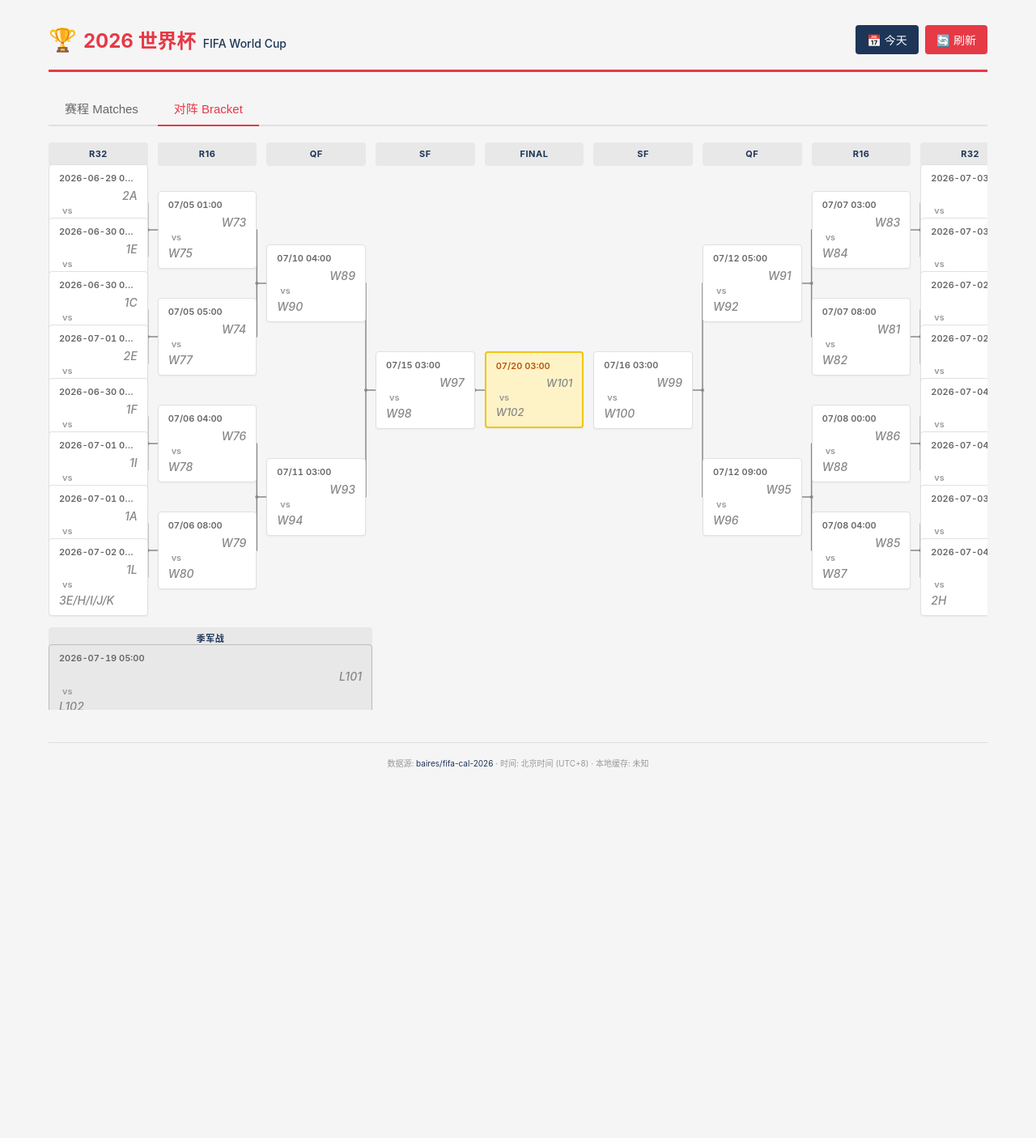
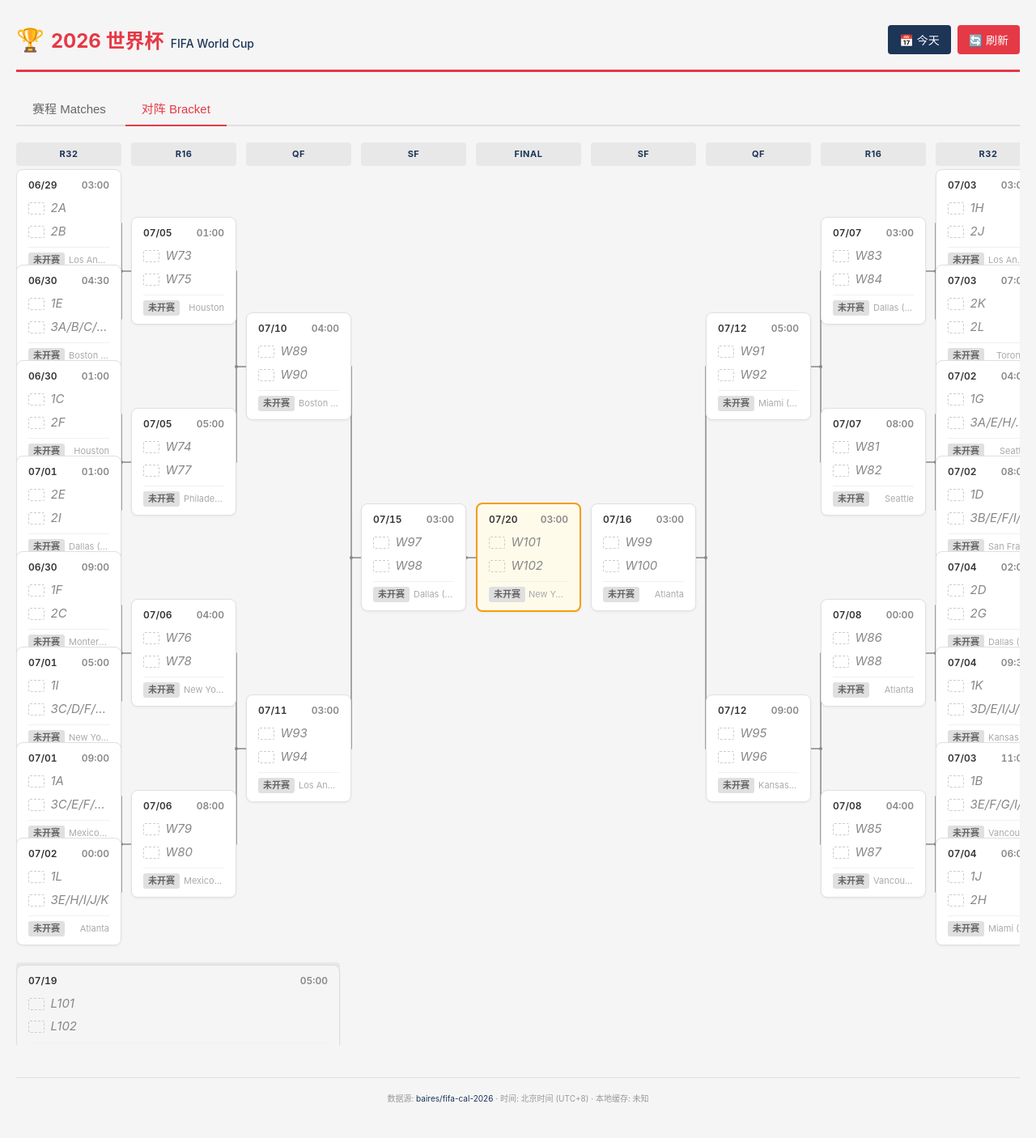
Before and after one commit to tjqiulu/2026worldCupCoverage, a Flask app: page / in a window 1280 px wide. Shown: the whole page at 81% size. Before the commit the page ends 948 px from the top, so only its background shows below. Run offline with Flask 3, Linux system fonts and the light colour scheme; data that the repository does not hold is empty.

Commit message:
feat(plan-032): Bing-style bracket redesign + SW network-first + scrollbar
用户反馈 3 个 UX bug:
1. bracket 初次空白 (SW cache-first 命中 stale main.js)
2. 滚动条丑
3. UI 改 Bing 风格 (大卡片、双行 layout、status 徽章)

修复:
  - src/static/sw.js: CACHE_VERSION v6→v7; same-origin network-first
    (新代码立即生效, 不需 Ctrl+F5)
  - src/static/css/main.css: 卡片 min-height 56→96px, border-radius 4→8px,
    grid 60→110px row, +::-webkit-scrollbar 自定义
  - src/static/js/main.js: _renderBingTeamRow helper + renderMirrorCard 重写
    (3 段式: head 日期+时间 / rows 国旗+队名 / foot status+venue)

验证:
  - 292/292 pytest 通过
  - /api/refresh 触发 qualification cache 更新
  - Flask 端口 8766 跑新代码

🤖 Generated with Claude Code

Co-Authored-By: Claude <noreply@anthropic.com>

```diff
--- a/data/qualification_cache.json
+++ b/data/qualification_cache.json
@@ -1486,6 +1486,6 @@
       }
     ]
   },
-  "generated_at": "2026-06-19T14:04:19.972062+00:00",
+  "generated_at": "2026-06-19T14:21:36.725635+00:00",
   "version": 1
 }
--- a/src/static/css/main.css
+++ b/src/static/css/main.css
@@ -13,8 +13,28 @@ body {
     color: #222;
     line-height: 1.5;
     padding: 16px 20px 40px;
-    max-width: 1200px;
+    max-width: 1400px;
     margin: 0 auto;
+}
+
+/* Plan 032: custom scrollbar styling (Webkit + Firefox) */
+* {
+    scrollbar-width: thin;
+    scrollbar-color: #c0c0c0 transparent;
+}
+*::-webkit-scrollbar {
+    width: 8px;
+    height: 8px;
+}
+*::-webkit-scrollbar-track {
+    background: transparent;
+}
+*::-webkit-scrollbar-thumb {
+    background: #c0c0c0;
+    border-radius: 4px;
+}
+*::-webkit-scrollbar-thumb:hover {
+    background: #a0a0a0;
 }
 
 /* Header */
@@ -498,10 +518,10 @@ footer a:hover {
 
 .bracket-labels-mirror {
     display: grid;
-    grid-template-columns: repeat(9, minmax(120px, 1fr));
+    grid-template-columns: repeat(9, minmax(130px, 1fr));
     gap: 0 12px;
     padding: 0 0 8px;
-    min-width: 1200px;
+    min-width: 1100px;
 }
 
 .bracket-labels-mirror .label {
@@ -518,10 +538,10 @@ footer a:hover {
 
 .bracket-mirror {
     display: grid;
-    grid-template-columns: repeat(9, minmax(120px, 1fr));
-    grid-template-rows: repeat(8, 60px);
-    gap: 6px 12px;
-    min-width: 1200px;
+    grid-template-columns: repeat(9, minmax(130px, 1fr));
+    grid-template-rows: repeat(8, 110px);
+    gap: 8px 12px;
+    min-width: 1100px;
     padding: 8px 0;
     position: relative;
 }
@@ -530,23 +550,23 @@ footer a:hover {
     position: relative;
     background: white;
     border: 1px solid #e0e0e0;
-    border-radius: 4px;
-    padding: 8px 12px;
+    border-radius: 8px;
+    padding: 10px 14px;
     display: flex;
     flex-direction: column;
-    justify-content: center;
+    justify-content: flex-start;
     font-size: 14px;
-    box-shadow: 0 1px 2px rgba(0, 0, 0, 0.05);
+    box-shadow: 0 1px 3px rgba(0, 0, 0, 0.06);
     align-self: center;
-    min-height: 56px;
+    min-height: 96px;
     overflow: hidden;
+    transition: box-shadow 0.15s, transform 0.15s;
 }
 
 .bracket-card:hover {
-    box-shadow: 0 2px 6px rgba(0, 0, 0, 0.12);
-    transform: translateY(-1px);
-    transition: box-shadow 0.15s, transform 0.15s;
-    z-index: 1;
+    box-shadow: 0 4px 12px rgba(0, 0, 0, 0.12);
+    transform: translateY(-2px);
+    z-index: 2;
 }
 
 /* Subtle horizontal connecting lines between columns */
@@ -578,71 +598,142 @@ footer a:hover {
     display: none;
 }
 
+/* Plan 032: Bing-style bracket card layout */
+.bracket-card .bc-head {
+    display: flex;
+    justify-content: space-between;
+    align-items: baseline;
+    margin-bottom: 8px;
+    font-size: 12px;
+    color: #555;
+    font-weight: 600;
+    font-variant-numeric: tabular-nums;
+}
+
 .bracket-card .bc-date {
-    color: #666;
-    font-size: 11px;
-    margin-bottom: 3px;
-    font-variant-numeric: tabular-nums;
-    white-space: nowrap;
-    overflow: hidden;
-    text-overflow: ellipsis;
+    color: #333;
     font-weight: 600;
 }
+
+.bracket-card .bc-time {
+    color: #888;
 }
 
-.bracket-card .bc-teams {
+.bracket-card .bc-rows {
     display: flex;
-    justify-content: space-between;
-    align-items: center;
-    gap: 4px;
-    font-weight: 700;
-    color: #222;
-    font-size: 15px;
+    flex-direction: column;
+    gap: 6px;
+    flex: 1;
+    margin-bottom: 8px;
 }
 
-.bracket-card .bc-team {
+.bracket-card .bc-team-row {
+    display: flex;
+    align-items: center;
+    gap: 8px;
+    min-width: 0;
+    font-size: 15px;
+    font-weight: 600;
+    color: #222;
+}
+
+.bracket-card .bc-team-row .fi {
+    width: 1.3em;
+    height: 1em;
+    flex-shrink: 0;
+}
+
+.bracket-card .bc-flag-placeholder {
+    width: 1.3em;
+    height: 1em;
+    border: 1px dashed #ccc;
+    border-radius: 2px;
+    display: inline-block;
+    flex-shrink: 0;
+    color: transparent;
+}
+
+.bracket-card .bc-team-name {
     flex: 1;
     overflow: hidden;
     text-overflow: ellipsis;
     white-space: nowrap;
-    min-width: 0;
 }
 
-.bracket-card .bc-team.home {
-    text-align: right;
+.bracket-card .bc-team-en {
+    color: #999;
+    font-weight: 400;
+    font-size: 12px;
+    margin-left: 6px;
 }
 
-.bracket-card .bc-vs {
-    color: #999;
+.bracket-card .bc-row-placeholder .bc-team-name {
+    color: #888;
+    font-weight: 400;
+    font-style: italic;
+}
+
+.bracket-card .bc-foot {
+    display: flex;
+    justify-content: space-between;
+    align-items: center;
     font-size: 11px;
-    padding: 0 4px;
-    flex-shrink: 0;
+    color: #888;
+    border-top: 1px solid #f0f0f0;
+    padding-top: 6px;
+    min-height: 0;
+}
+
+.bracket-card .bc-status {
     font-weight: 600;
+    padding: 1px 6px;
+    border-radius: 3px;
+    background: #e0e0e0;
+    color: #666;
+}
+
+.bracket-card .bc-status-final {
+    background: #d4edda;
+    color: #155724;
+}
+
+.bracket-card .bc-status-live {
+    background: #f8d7da;
+    color: #721c24;
 }
 
 .bracket-card .bc-venue {
-    display: none;  /* too narrow in mirror layout */
+    color: #aaa;
+    overflow: hidden;
+    text-overflow: ellipsis;
+    white-space: nowrap;
+    max-width: 50%;
 }
 
 .bracket-card.final {
-    background: #FEF3C7;
-    border-color: #F1C40F;
+    background: #FFFBEB;
+    border-color: #F59E0B;
     border-width: 2px;
-    font-weight: 700;
-}
-
-.bracket-card.final .bc-teams {
-    font-size: 13px;
-}
-
-.bracket-card.final .bc-date {
-    color: #B45309;
-    font-weight: 600;
 }
 
 .bracket-card.third {
-    background-color: #e8e8e8; /* only color, NOT shorthand (clobbers flag-icons bg-image) */
-    border-color: #bbb;
+    background-color: #f5f5f5;
+    border-color: #ddd;
+}
+
+.bracket-card.qualified-locked {
+    border-color: #16A34A;
+    border-width: 2px;
+    background: #F0FDF4;
+}
+
+.bracket-card.qualified-locked .bc-team-row {
+    font-weight: 700;
+    color: #14532D;
+}
+
+.bracket-card.qualified-locked .bc-head {
+    color: #15803D;
 }
 
 .bracket-single-col {
--- a/src/static/js/main.js
+++ b/src/static/js/main.js
@@ -718,6 +718,43 @@ function resolveTeamForMirror(side) {
     return { team: side, cls: '' };
 }
 
+function _bjtTime(m) {
+    /** Plan 032: return date (M/D) + time (HH:MM) in BJT. */
+    return {
+        date: beijingDateStr(m.date_utc),
+        time: beijingTimeStr(m.date_utc),
+    };
+}
+
+function _bjtMonthDay(m) {
+    /** Plan 032: short date "6/29" for non-R32 cards. */
+    const dt = _bjtTime(m);
+    return dt.date.substring(5).replace('-', '/');
+}
+
+function _renderBingTeamRow(team, align) {
+    /** Plan 032: single team row in Bing-style (flag | name, status on right). */
+    const isPlaceholder = !team || (!team.code_iso && team.name);
+    const flagHtml = team?.code_iso
+        ? `<span class="fi fi-${escapeHtml(team.code_iso)}"></span>`
+        : `<span class="bc-flag-placeholder">${team ? '?' : ''}</span>`;
+    const nameHtml = team?.name_zh
+        ? escapeHtml(team.name_zh)
+        : (team?.name ? escapeHtml(team.name) : '');
+    const enHtml = (team?.name_zh && team?.name && team.name_zh !== team.name)
+        ? `<span class="bc-team-en">${escapeHtml(team.name)}</span>`
+        : '';
+    const cls = [
+        'bc-team-row',
+        `bc-align-${align || 'home'}`,
+        isPlaceholder ? 'bc-row-placeholder' : '',
+    ].filter(c => c).join(' ');
+    return `<div class="${cls}">
+        ${flagHtml}
+        <span class="bc-team-name">${nameHtml}${enHtml}</span>
+    </div>`;
+}
+
 function renderMirrorCard(m, stage, col, row, span) {
     const time = beijingTimeStr(m.date_utc);
     const date = beijingDateStr(m.date_utc);
@@ -730,20 +767,27 @@ function renderMirrorCard(m, stage, col, row, span) {
         .filter(c => c).join(' ');
     const homeTitle = homeTeam?.name || '?';
     const awayTitle = awayTeam?.name || '?';
-    // Fallback to original match title if no placeholders
     const matchTitle = `${homeTitle} vs ${awayTitle} · ${date} ${time} · ${venue}`;
-    // For R32 use full date, for later rounds use shorter "7/04" format
-    const dateLabel = stage === 'r32' || stage === 'third' ? date : date.substring(5).replace('-', '/');
-    const colClass = `col-${col}`;
+    // Plan 032: R32/third use full date; later rounds use short M/D
+    const isR32 = stage === 'r32' || stage === 'third';
+    const dateLabel = isR32 ? date.substring(5).replace('-', '/') : date.substring(5).replace('-', '/');
+    const status = getEffectiveStatus(m);
+    const statusLabel = status === 'final' ? '已结束' : status === 'live' ? 'LIVE' : '未开赛';
     return `<div class="bracket-card ${cardCls}"
                 style="grid-column: ${col}; grid-row: ${row} / span ${span};"
                 data-id="${escapeHtml(m.match_id)}"
                 title="${escapeHtml(matchTitle)}">
-        <div class="bc-date">${escapeHtml(dateLabel)} ${escapeHtml(time)}</div>
-        <div class="bc-teams">
-            <div class="bc-team home">${renderTeamName(homeTeam, 'home')}</div>
-            <div class="bc-vs">vs</div>
-            <div class="bc-team away">${renderTeamName(awayTeam, 'away')}</div>
+        <div class="bc-head">
+            <span class="bc-date">${escapeHtml(dateLabel)}</span>
+            <span class="bc-time">${escapeHtml(time)}</span>
+        </div>
+        <div class="bc-rows">
+            ${_renderBingTeamRow(homeTeam, 'home')}
+            ${_renderBingTeamRow(awayTeam, 'away')}
+        </div>
+        <div class="bc-foot">
+            <span class="bc-status bc-status-${status}">${statusLabel}</span>
+            <span class="bc-venue">${escapeHtml(venue)}</span>
         </div>
     </div>`;
 }
```
Also changed, not shown: docs/plans/032-bracket-bing-redesign.md (added, +67 -0 lines), src/static/sw.js (+10 -10 lines), 1 other file.
